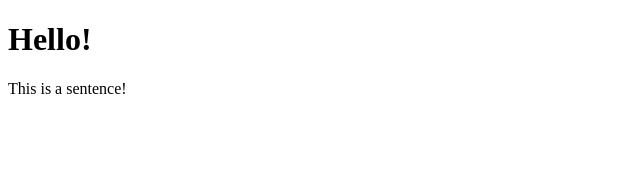
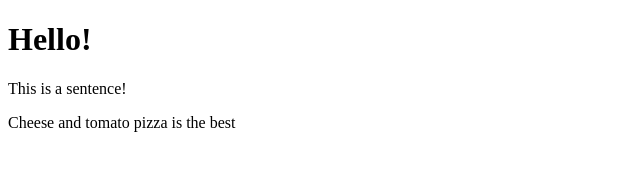
Before and after one commit to NazirShaikh9093/Git-pratice, a plain HTML site: page index.html in a window 1280 px wide. Shown: the whole page, without its empty margins (0-640 px from the left). Drawn offline with Linux system fonts and the light colour scheme.

Commit message:
Added another para to html

```diff
--- a/index.html
+++ b/index.html
@@ -8,5 +8,6 @@
 <body>
   <h1>Hello!</h1>
   <p>This is a sentence!</p>
+  <p>Cheese and tomato pizza is the best</p>
 </body>
 </html>
```
